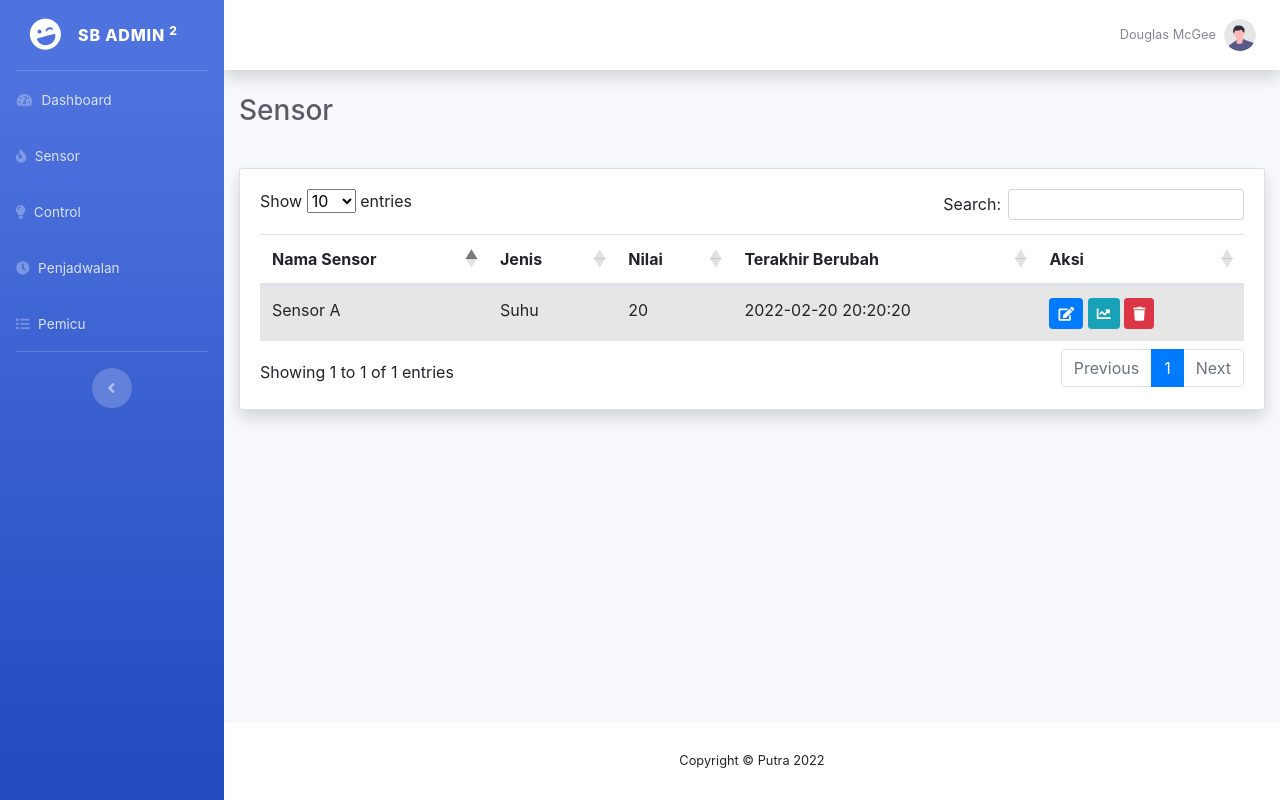
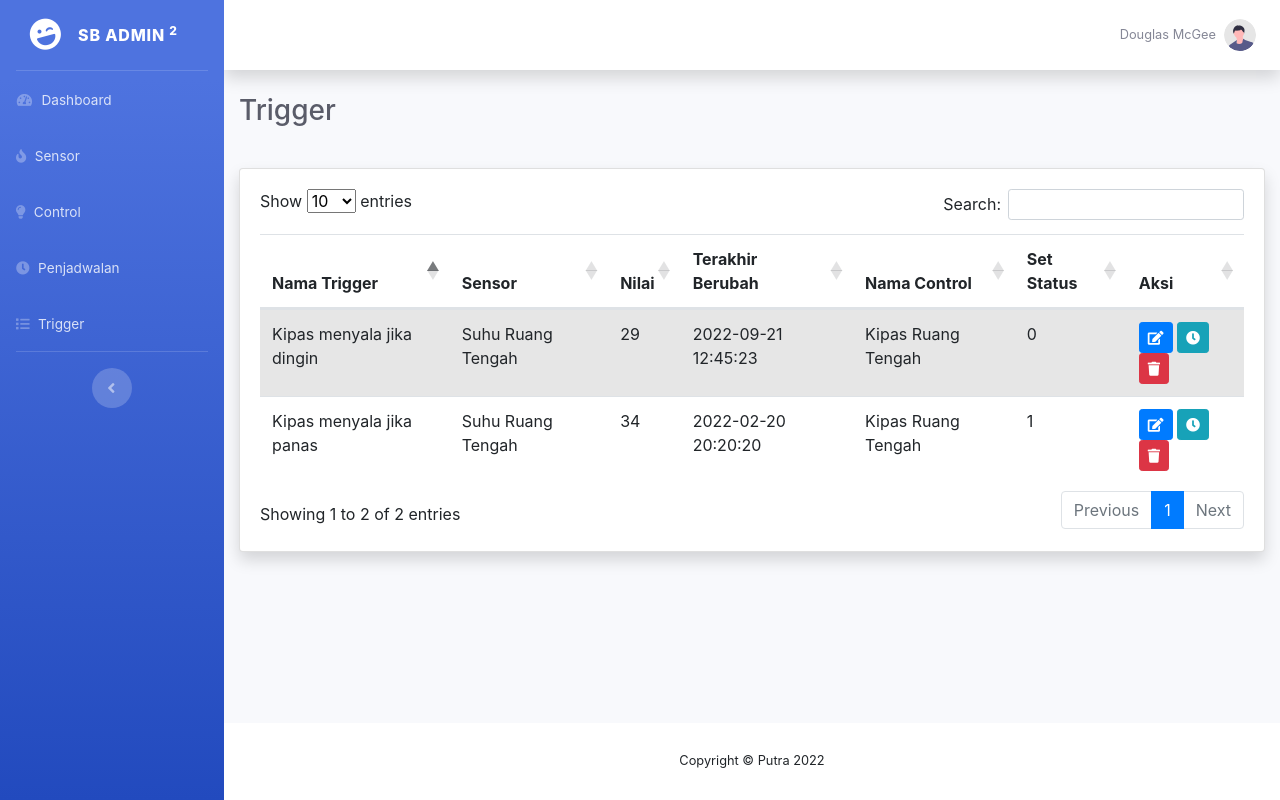
Before and after one commit to m4nzm333/microservice-iot, a Flask app: page /trigger in a window 1280 px wide. Run offline with Flask 2, Linux system fonts and the light colour scheme; some libraries are stand-ins or nearby versions.

Commit message:
Dummy data untuk trigger

```diff
--- a/services/landing/templates/includes/sidebar.html
+++ b/services/landing/templates/includes/sidebar.html
@@ -40,7 +40,7 @@
     <li class="nav-item">
         <a class="nav-link" href="/trigger">
             <i class="fa fa-list"></i>
-            <span>Pemicu</span>
+            <span>Trigger</span>
         </a>
     </li>
 
--- a/services/landing/templates/trigger.html
+++ b/services/landing/templates/trigger.html
@@ -14,33 +14,56 @@
             <div id="content">
                 {% include('includes/topbar.html') %}
                 <div class="container-fluid">
-                    <h1 class="h3 mb-4 text-gray-800">Sensor</h1>
+                    <h1 class="h3 mb-4 text-gray-800">Trigger</h1>
                     <div class="row">
                         <dir class="col-12">
                             <div class="card shadow">
-                                <div class="card-body ">
+                                <div class="card-body table-responsive">
                                     <table id="tableSensor" class="table table-striped">
                                         <thead>
                                             <tr>
-                                                <th>Nama Sensor</th>
-                                                <th>Jenis</th>
+                                                <th>Nama Trigger</th>
+                                                <th>Sensor</th>
                                                 <th>Nilai</th>
                                                 <th>Terakhir Berubah</th>
+                                                <th>Nama Control</th>
+                                                <th>Set Status</th>
                                                 <th>Aksi</th>
                                             </tr>
                                         </thead>
                                         <tbody>
                                             <tr>
-                                                <td>Sensor A</td>
-                                                <td>Suhu</td>
-                                                <td>20</td>
+                                                <td>Kipas menyala jika panas</td>
+                                                <td>Suhu Ruang Tengah</td>
+                                                <td>34</td>
                                                 <td>2022-02-20 20:20:20</td>
+                                                <td>Kipas Ruang Tengah</td>
+                                                <td>1</td>
                                                 <td>
                                                     <button class="btn btn-sm btn-primary">
                                                         <i class="fa fa-edit"></i>
                                                     </button>
                                                     <button class="btn btn-sm btn-info">
-                                                        <i class="fa fa-chart-line"></i>
+                                                        <i class="fa fa-clock"></i>
+                                                    </button>
+                                                    <button class="btn btn-sm btn-danger">
+                                                        <i class="fa fa-trash"></i>
+                                                    </button>
+                                                </td>
+                                            </tr>
+                                            <tr>
+                                                <td>Kipas menyala jika dingin</td>
+                                                <td>Suhu Ruang Tengah</td>
+                                                <td>29</td>
+                                                <td>2022-09-21 12:45:23</td>
+                                                <td>Kipas Ruang Tengah</td>
+                                                <td>0</td>
+                                                <td>
+                                                    <button class="btn btn-sm btn-primary">
+                                                        <i class="fa fa-edit"></i>
+                                                    </button>
+                                                    <button class="btn btn-sm btn-info">
+                                                        <i class="fa fa-clock"></i>
                                                     </button>
                                                     <button class="btn btn-sm btn-danger">
                                                         <i class="fa fa-trash"></i>
```
Also changed, not shown: services/landing/templates/scheduler.html (+4 -4 lines).
